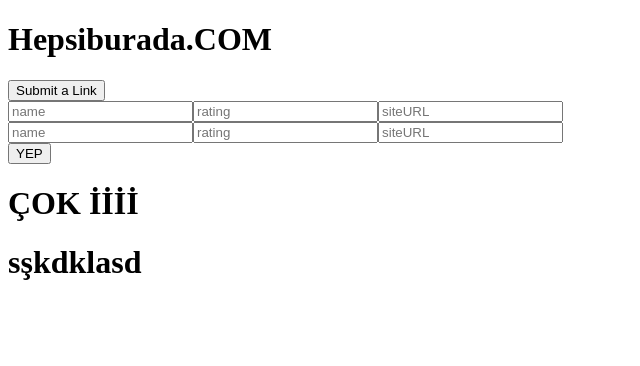
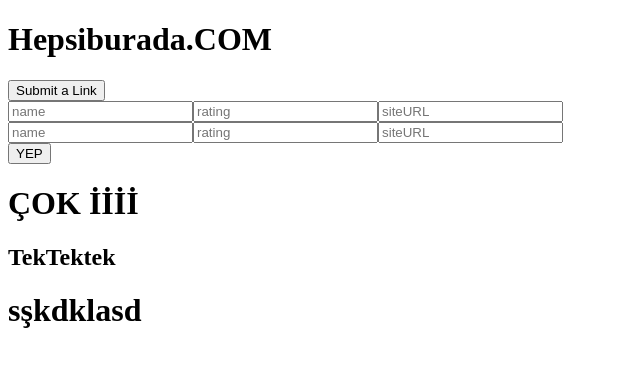
Before and after one commit to FiratGuler/React_Task_1, a React (Create React App) app: page / in a window 1280 px wide. Shown: the top 366 px of the page, without its empty margins (0-640 px from the left). Built offline with nearby package versions, Linux system fonts and the light colour scheme.

Commit message:
burdan olur

```diff
--- a/src/components/mesaj.js
+++ b/src/components/mesaj.js
@@ -1,5 +1,9 @@
-export default function mesaj(){
-    return(
-        <h1>ÇOK İİİİ </h1>
+export default function mesaj() {
+    return (
+
+        <>
+            <h1>ÇOK İİİİ </h1>
+            <h2>TekTektek</h2>
+        </>
     )
 }
```
